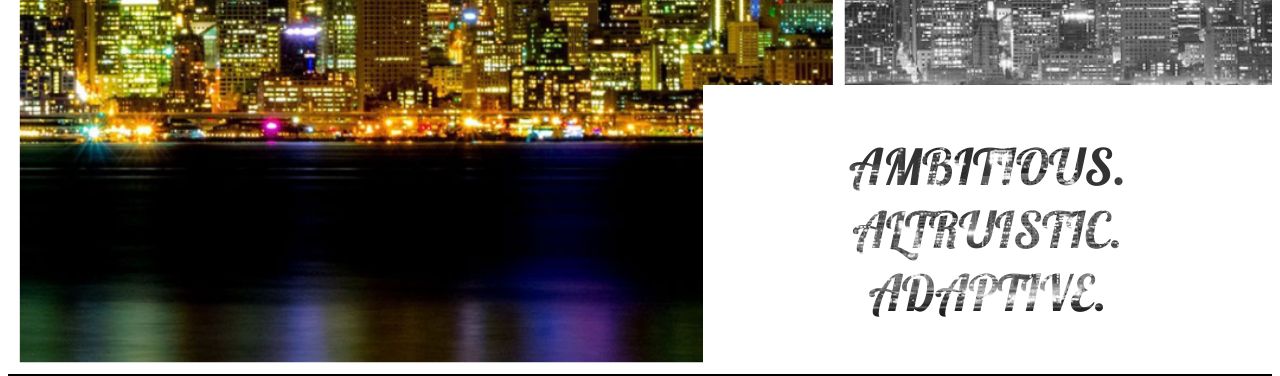
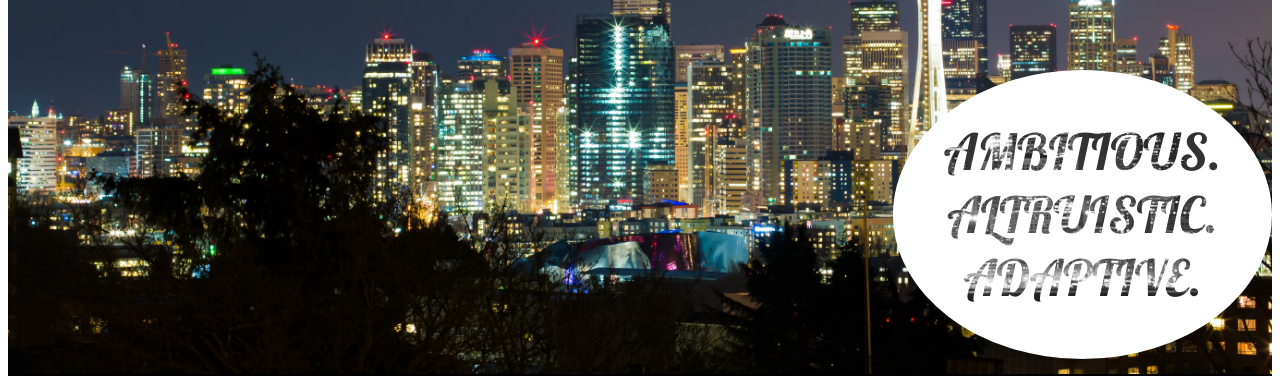
Before and after one commit to bmalkmus/nextPort, a Next.js app: page / in a window 1280 px wide. Shown: the part 434-810 px from the top of the page. Built offline with nearby package versions, Linux system fonts and the light colour scheme.

Commit message:
changed background

```diff
--- a/pages/style.css
+++ b/pages/style.css
@@ -113,7 +113,7 @@
         padding-top: 0px
     }
     .landing{
-        background-image: url("/static/NavbarLandingNoSlogan.png");
+        background-image: url("/static/pexels-snapwire-336512.jpg");
         background-attachment: fixed;
         background-size: cover;
     }
@@ -143,7 +143,9 @@
 
     .sloganContainer div{
         background-color: white;
-        width:45%;
+        border-radius: 50%;
+        width:30%;
+        margin-bottom: 15px;
     }
 
     .sloganContainer p{
```
Also changed, not shown: static/pexels-snapwire-336512.jpg (added), 4 other files (tests, documents, lock files or other folders).
